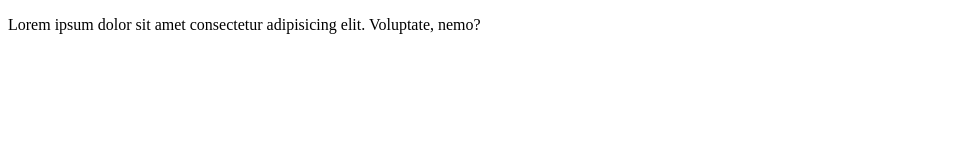
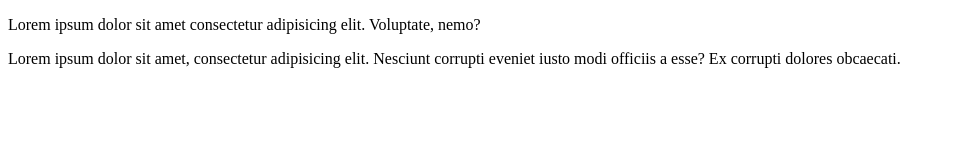
Before and after one commit to Niranjan1298/Lets-Learn-Git, a plain HTML site: page dev.html in a window 1280 px wide. Shown: the whole page, without its empty margins (0-955 px from the left). Drawn offline with Linux system fonts and the light colour scheme.

Commit message:
modified dev.html

```diff
--- a/dev.html
+++ b/dev.html
@@ -8,5 +8,7 @@
 </head>
 <body>
     <p>Lorem ipsum dolor sit amet consectetur adipisicing elit. Voluptate, nemo?</p>
+
+    <p>Lorem ipsum dolor sit amet, consectetur adipisicing elit. Nesciunt corrupti eveniet iusto modi officiis a esse? Ex corrupti dolores obcaecati.</p>
 </body>
 </html>
```
